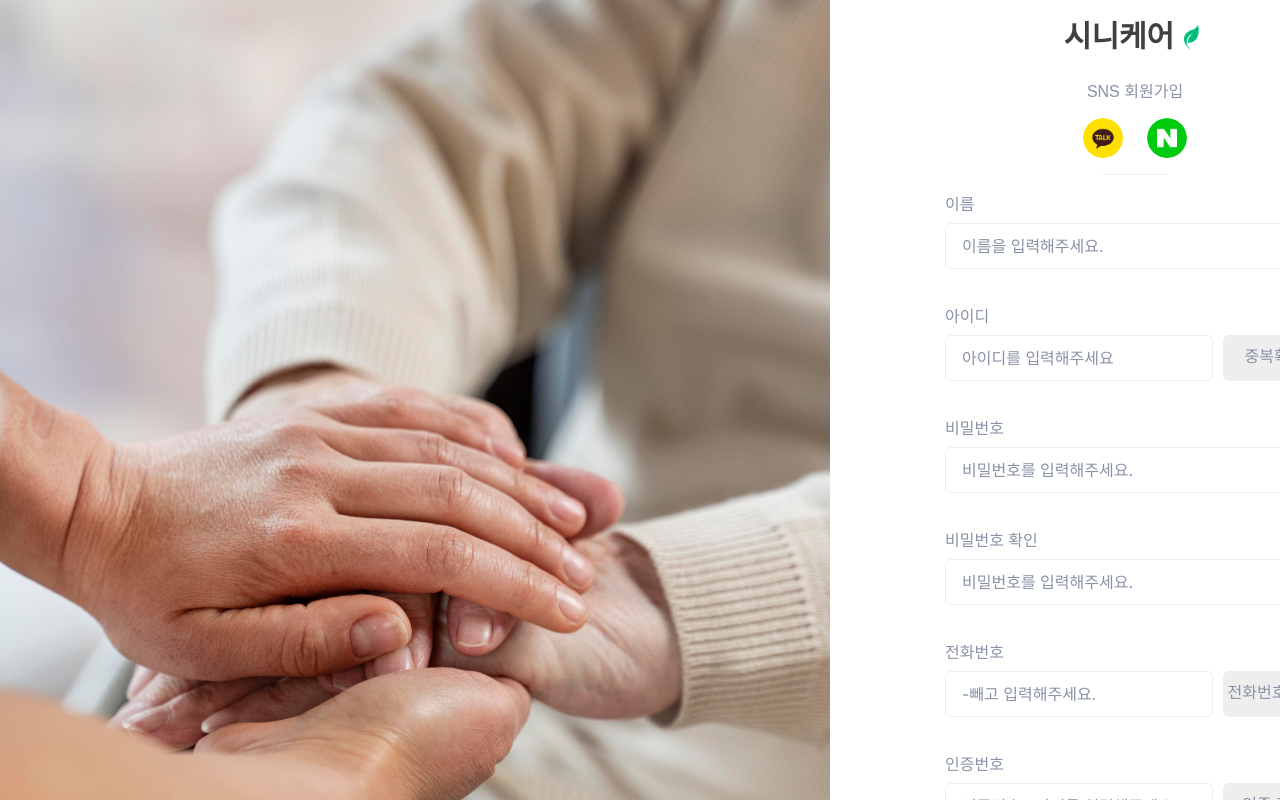
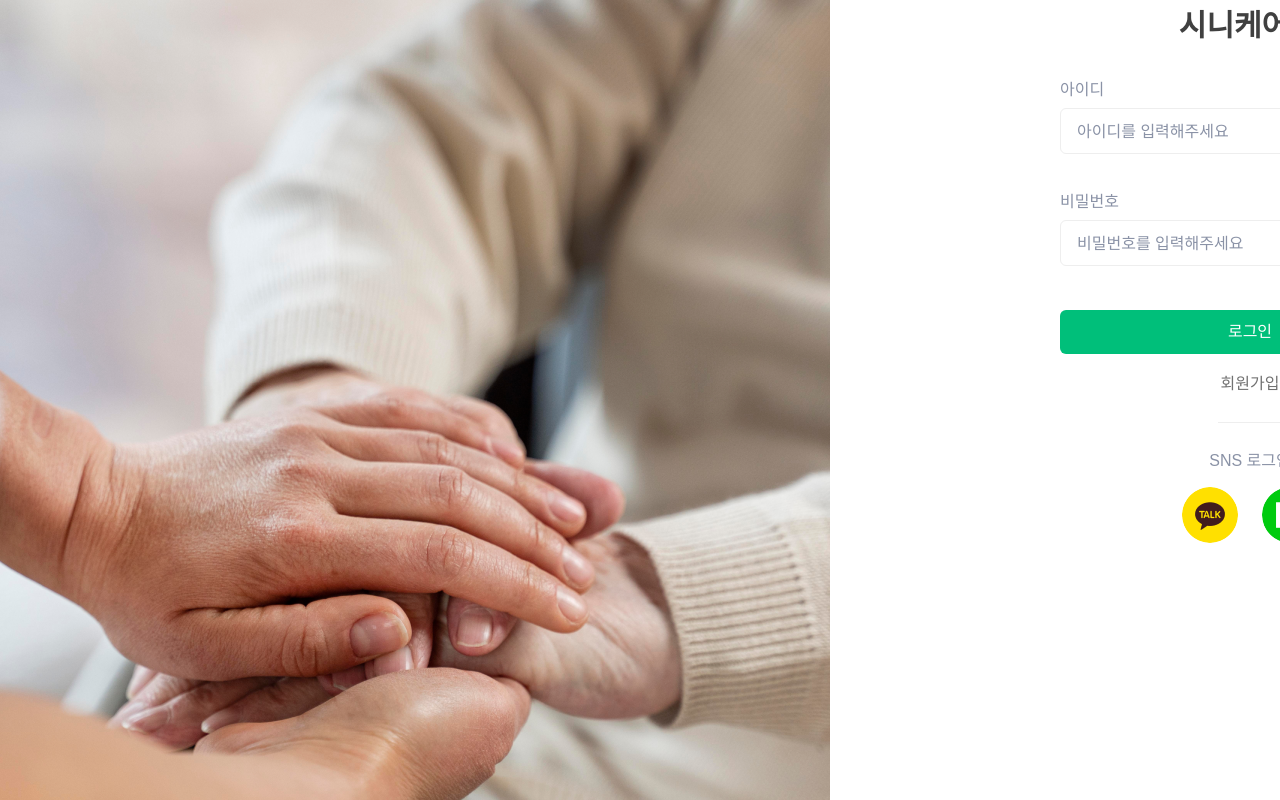
Before and after one commit to SojinLeeGithub/senicare-front, a React (Create React App) app: page / in a window 1280 px wide. Shown: the top 800 px of the page. Built offline with nearby package versions, Linux system fonts and the light colour scheme; a web font is replaced by a local one.

Commit message:
2024-08-28 11:50

```diff
--- a/src/components/InputBox/index.tsx
+++ b/src/components/InputBox/index.tsx
@@ -1,25 +1,40 @@
-import React from 'react';
+import React, { ChangeEvent } from 'react';
 import './style.css';
 
 interface Props {
     label: string;
     type: 'text' | 'password';
     placeholder: string;
+    value: string;
+    message: string;
+    messageError: boolean;
     buttonName?: string;
+
+    onChange: (event: ChangeEvent<HTMLInputElement>) => void;
+    onButtonClick?: () => void;
 }
 
-export default function InputBox({label, type, placeholder, buttonName }: Props) {
+export default function InputBox({
+    label,
+    type,
+    placeholder,
+    value,
+    buttonName,
+    message,
+    messageError,
+    onChange,
+    onButtonClick,
+}: Props) {
 
     return (
-    <div className="input-box" >
+        <div className="input-box">
             <div className="label">{label}</div>
             <div className="input-area">
-        <input type={type} placeholder={placeholder} />
-        {/* //buttonName 존재하면 뿌리고 존재 안하면 안뿌린다는 뜻 */}
-        {buttonName && <div className="input-button disable">{buttonName}</div>}
-
+                <input value={value} type={type} placeholder={placeholder} onChange={onChange} />
+                {buttonName && <div className={`input-button ${value ? 'active' : 'disable'}`} onClick={onButtonClick}>{buttonName}</div>}
             </div>
-    <div className="message"></div>
+            <div className={`message ${messageError ? 'error' : 'primary'}`}>{message}</div>
         </div>
     )
+
 }
--- a/src/views/Auth/index.tsx
+++ b/src/views/Auth/index.tsx
@@ -1,51 +1,253 @@
-import React from 'react'
+import React, { ChangeEvent, useEffect, useState } from 'react';
 import './style.css';
-import { link } from 'fs';
 import InputBox from 'src/components/InputBox';
 
 
-export default function Auth () {
-  return (
-    <>
-    <div id="auth-wrapper">
-        <div className="auth-image"></div>
-        <div className="auth-container">
-            <div style={{gap: '16px'}} className="auth-box">
-                <div className="title-box">
-                    <div className="title">시니케어</div>
-                    <div className="logo"></div>
-                </div>
-                <div className="sns-container">
-                    <div className="title">SNS 회원가입</div>
-                    <div className="sns-button-container">
-                        <div className="sns-button md kakao"></div>
-                        <div className="sns-button md naver"></div>
-                    </div>
-                </div>
-                <div style={{width: '64px'}} className="divider"></div>
+interface SnsContainerProps {
+    type: '회원가입' | '로그인';
 
-                <div className="input-container">
+}
+// 컴포넌트 만들기
+function SnsContainer ({ type }: SnsContainerProps) {
 
-                    <InputBox label='이름' type='text' placeholder='이름을 입력해주세요.' />
-                    <InputBox label='아이디' type= 'text' placeholder='아이디를 입력해주세요' buttonName='중복확인' />
-                    <InputBox label='비밀번호' type= 'password' placeholder='비밀번호를 입력해주세요.' />
-                    <InputBox label='비밀번호 확인' type= 'password' placeholder='비밀번호를 입력해주세요.' />
-                    <InputBox label='전화번호' type= 'text' placeholder='-빼고 입력해주세요.' buttonName='전화번호 인증' />
-                    <InputBox label='인증번호' type= 'text' placeholder='인증번호 4자리를 입력해주세요.' buttonName='인증 확인' />
+    return (
+      <div className="sns-container">
+        <div className="title">SNS {type}</div>
+        <div className="sns-button-container">
+          <div className={`sns-button ${type === '회원가입' ? 'md ': ''} kakao`}></div>
+          <div className={`sns-button ${type === '회원가입' ? 'md ': ''} naver`}></div>
+        </div>
+      </div>
+    );
+}
+
+function SignUp() {
+
+    const [name, setName] = useState<string>('');
+    const [id, setId] = useState<string>('');
+    const [password, setPassword] = useState<string>('');
+    const [passwordCheck, setPasswordCheck] = useState<string>('');
+    const [telNumber, setTelNumber] = useState<string>('');
+    const [authNumber, setAuthNumber] = useState<string>('');
+
+    const [nameMessage, setNameMessage] = useState<string>('');
+    const [idMessage, setIdMessage] = useState<string>('');
+    const [passwordMessage, setPasswordMessage] = useState<string>('');
+    const [passwordCheckMessage, setPasswordCheckMessage] = useState<string>('');
+    const [telNumberMessage, setTelNumberMessage] = useState<string>('');
+    const [authNumberMessage, setAuthNumberMessage] = useState<string>('');
+
+    const [nameMessageError, setNameMessageError] = useState<boolean>(false);
+    const [idMessageError, setIdMessageError] = useState<boolean>(false);
+    const [passwordMessageError, setPasswordMessageError] = useState<boolean>(false);
+    const [passwordCheckMessageError, setPasswordCheckMessageError] = useState<boolean>(false);
+    const [telNumberMessageError, setTelNumberMessageError] = useState<boolean>(false);
+    const [authNumberMessageError, setAuthNumberMessageError] = useState<boolean>(false);
+
+    const [isCheckedId, setCheckedId] = useState<boolean>(false);
+    const [isMatchedPassword, setMatchedPassword] = useState<boolean>(false);
+    const [isCheckedPassword, setCheckedPassword] = useState<boolean>(false);
+    const [isSend, setSend] = useState<boolean>(false);
+    const [isCheckedAuthNumber, setCheckedAuthNumber] = useState<boolean>(false);
+
+    // name 이 존재하면서 id가 존재하고 isCheckedId ~ 까지 모두 true인 상태
+    const isComplete = name && id && isCheckedId && password && passwordCheck && isMatchedPassword && isCheckedPassword
+            && telNumber && isSend && authNumber && isCheckedAuthNumber
+
+    const onNameChangeHandler = (event: ChangeEvent<HTMLInputElement>) => {
+        const { value } = event.target;
+        setName(value);
+    };
+
+    const onIdChangeHandler = (event: ChangeEvent<HTMLInputElement>) => {
+        const { value } = event.target;
+        setId(value);
+        setCheckedId(false);
+        setIdMessage(value);
+    };
+
+    const onPasswordChangeHandler = (event: ChangeEvent<HTMLInputElement>) => {
+        const { value } = event.target;
+        setPassword(value);
+
+        const pattern = /^(?=.*[a-zA-Z])(?=.*[0-9]).{8,13}$/;
+        const isMatched = pattern.test(value);
+
+        const message = isMatched || !value ? '' : '영문, 숫자를 혼용하여 8 ~ 13자 입력해주세요';
+        setPasswordMessage(message);
+        setPasswordMessageError(!isMatched);
+        setMatchedPassword(isMatched);
 
 
+    };
+
+    const onPasswordCheckChangeHandler = (event: ChangeEvent<HTMLInputElement>) => {
+        const { value } = event.target;
+        setPasswordCheck(value);
+
+
+    };
+
+    const onTelNumberChangeHandler = (event: ChangeEvent<HTMLInputElement>) => {
+        const { value } = event.target;
+        setTelNumber(value);
+        setSend(false);
+        setTelNumberMessage('');
+    };
+
+    const onAuthNumberChangeHandler = (event: ChangeEvent<HTMLInputElement>) => {
+        const { value } = event.target;
+        setAuthNumber(value);
+        setCheckedAuthNumber(false);
+        setAuthNumberMessage('');
+    };
+
+    const onIdCheckClickHandler = () => {
+        if (!id) return;
+
+        const isDuplicated = id === 'qwer1234';
+        const message = isDuplicated ? '이미 사용중인 아이디입니다.' : '사용 가능한 아이디입니다.';
+        setIdMessage(message);
+        setIdMessageError(isDuplicated);
+        setCheckedId(!isDuplicated);
+    };
+
+    const onTelNumberSendClickHandler = () => {
+        if (!telNumber) return;
+
+        const pattern = /^[0-9]{11}$/;
+        const isMatched = pattern.test(telNumber);
+
+        // != 거짓이면
+        if (!isMatched) {
+            setTelNumberMessage('숫자 11자 입력해주세요.')
+            setTelNumberMessageError(true);
+            return;
+        }
+
+        setTelNumberMessage('인증번호가 전송되었습니다.');
+        setTelNumberMessageError(false);
+        setSend(true);
+
+    };
+
+    const onAuthNumberCheckClickHandler = () => {
+        if (!authNumber) return;
+
+        const isMatched = authNumber === 'Q1W2';
+        const message = isMatched ? '인증번호가 확인되었습니다.' : '인증번호가 일치하지 않습니다.';
+        setAuthNumberMessage(message);
+        setAuthNumberMessageError(!isMatched);
+        setCheckedAuthNumber(isMatched);
+
+    };
+
+
+    const onSignUpButtonHandler = () => {
+        if (!isComplete) return;
+
+        alert('회원가입!');
+
+      };
+
+    useEffect(() => {
+        if (!password || !passwordCheck) return;
+
+        const isEqual = password === passwordCheck;
+        const message = isEqual ? '' : '비밀번호가 일치하지 않습니다.';
+        setPasswordCheckMessage(message);
+        setPasswordCheckMessageError(!isEqual);
+        setCheckedPassword(isEqual);
+    },[password, passwordCheck]);
+
+    return (
+
+        <div style={{ gap: '16px' }} className="auth-box">
+            <div className="title-box">
+                <div className="title">시니케어</div>
+                <div className="logo"></div>
+            </div>
+            <SnsContainer type= '회원가입' />
+            <div style={{ width: '64px' }} className="divider"></div>
+
+            <div className="input-container">
+                <InputBox messageError={nameMessageError} message={nameMessage} value={name} label='이름' type='text' placeholder='이름을 입력해주세요.' onChange={onNameChangeHandler} />
+                <InputBox messageError={idMessageError} message={idMessage} value={id} label='아이디' type='text' placeholder='아이디를 입력해주세요.' buttonName='중복 확인' onChange={onIdChangeHandler} onButtonClick={onIdCheckClickHandler} />
+                <InputBox messageError={passwordMessageError} message={passwordMessage} value={password} label='비밀번호' type='password' placeholder='비밀번호를 입력해주세요.' onChange={onPasswordChangeHandler} />
+                <InputBox messageError={passwordCheckMessageError} message={passwordCheckMessage} value={passwordCheck} label='비밀번호 확인' type='password' placeholder='비밀번호를 입력해주세요.' onChange={onPasswordCheckChangeHandler} />
+                <InputBox messageError={telNumberMessageError} message={telNumberMessage} value={telNumber} label='전화번호' type='text' placeholder='-빼고 입력해주세요.' buttonName='전화번호 인증' onChange={onTelNumberChangeHandler} onButtonClick={onTelNumberSendClickHandler} />
+                {isSend &&
+                <InputBox messageError={authNumberMessageError} message={authNumberMessage} value={authNumber} label='인증번호' type='text' placeholder='인증번호 4자리를 입력해주세요.' buttonName='인증 확인' onChange={onAuthNumberChangeHandler} onButtonClick={onAuthNumberCheckClickHandler} />
+                }
                 </div>
 
-                <div className="button-container">
-                    <div id="sign-up-button" className="button disable full-width">회원가입</div>
-                    <div className="link">로그인</div>
-                </div>
+            <div className="button-container">
+                <div  className={`button ${isComplete ? 'primary' : 'disable'} full-width`} onClick={onSignUpButtonHandler}>회원가입</div>
+                <div className="link">로그인</div>
             </div>
         </div>
-    </div>
+    )
+}
 
-    <script src="./sign-up.js"></script>
-</>
+// 함수 만들기
+function SignIn() {
 
-  )
+    const [id, setId] = useState<string>('')
+    const [password, setPassword] = useState<string>('')
+
+    const [message, setMessage] = useState<string>('');
+    const onIdChangeHandler = (event: ChangeEvent<HTMLInputElement>) => {
+        // value
+        const { value } = event.target;
+        setId(value);
+
+    };
+
+
+    const onPasswordChangeHandler = (event: ChangeEvent<HTMLInputElement>) => {
+        const {value } = event.target;
+        setPassword(value);
+
+
+    }
+
+    useEffect(() => {
+        setMessage('');
+    }, [id, password]);
+
+
+
+    return (
+        <div className="auth-box">
+        <div className="title-box">
+            <div className="title">시니케어</div>
+            <div className="logo"></div>
+        </div>
+        <div className="input-container">
+           <InputBox value = {id} onChange={onIdChangeHandler} message='' messageError type='text' label='아이디' placeholder='아이디를 입력해주세요'/>
+           <InputBox value = {password} onChange = {onPasswordChangeHandler}  message={message} messageError  type='password' label='비밀번호' placeholder='비밀번호를 입력해주세요'/>
+
+
+        </div>
+        <div className="button-container">
+            <div id="sign-in-button" className="button primary full-width">로그인</div>
+            <div className="link">회원가입</div>
+        </div>
+        <div style={{ width: '64px'}} className="divider"></div>
+        <SnsContainer type= '로그인' />
+        </div>
+    )
 }
+
+export default function Auth() {
+
+    return (
+        <div id="auth-wrapper">
+        <div className="auth-image"></div>
+        <div className="auth-container"></div>
+        {/* <SignUp /> */}
+        <SignIn />
+        </div>
+
+    );
+}
```
Lines whose indentation alone changed are shown as unchanged.
